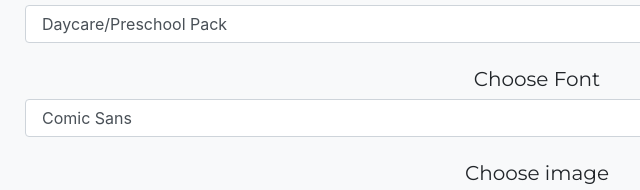
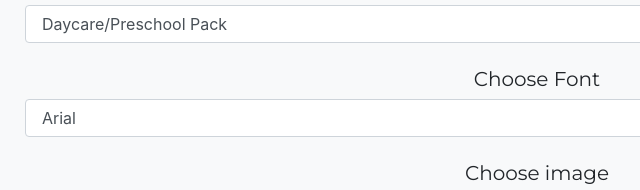
Before and after one commit to JG1R50RQDF/webtrial, a website with bundled scripts: page index.html in a window 1280 px wide. Shown: the part 7366-7556 px from the top of the page, 103-743 px from the left. Built offline with nearby package versions, Linux system fonts and the light colour scheme; animation ran at ten frames a second; a web font is replaced by a local one.

Commit message:
Update index.html

```diff
--- a/index.html
+++ b/index.html
@@ -691,10 +691,6 @@
 	  	<h5 class="text-center">Choose Font</h5>
 	  	<select class="form-control" style="width: 80% !important; margin-left: 10%;margin-right: 10%;"
 	  	name="entry.1635146348">
-
-
-	  <option value="Comic Sans" style="font-family:
-	  'Comic Sans MS', cursive, sans-serif">Comic Sans</option>
 
 <option value="Arial" style="font-family:
 	  'Arial', Helvetica, sans-serif">Arial</option>
```
